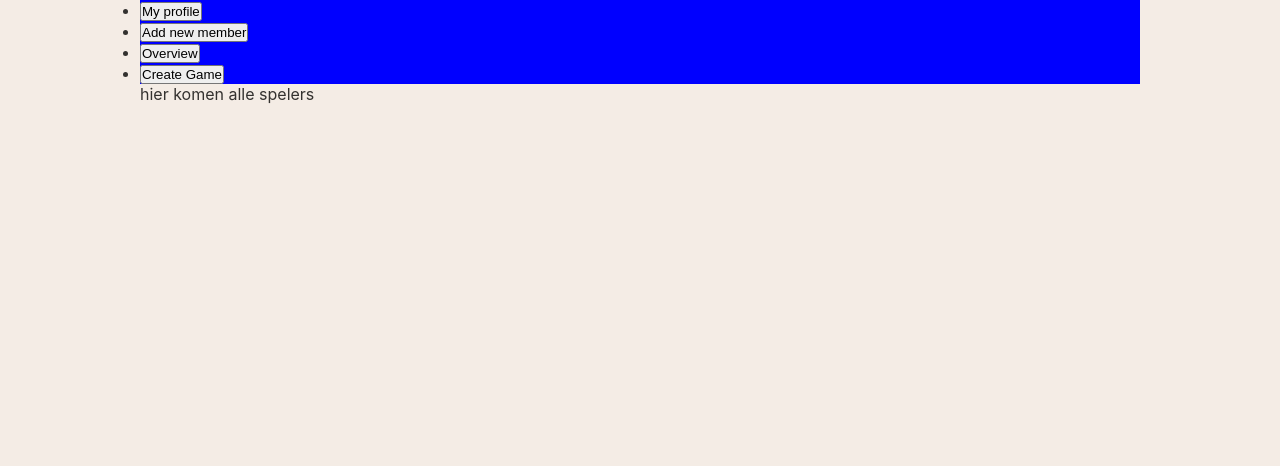
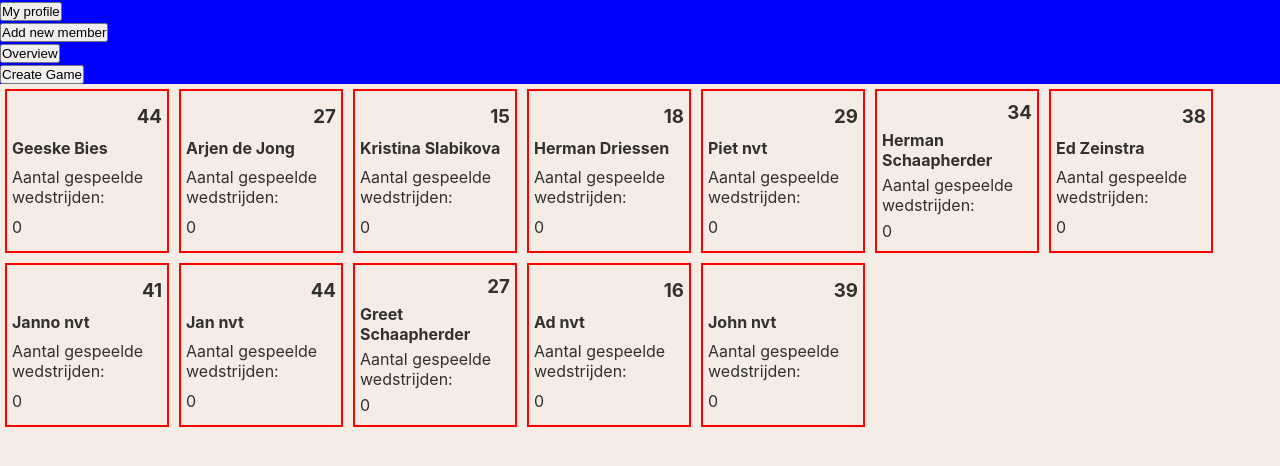
Before and after one commit to adjong87/fe-drieballen, a React (Create React App) app: page /overview in a window 1280 px wide. Shown: the top 466 px of the page. Built offline with nearby package versions, Linux system fonts and the light colour scheme; no server answers.

Commit message:
data.json aangemaakt om paginas alvast verder te stylen zonder backend verbinding tbv overview pagina

```diff
--- /dev/null
+++ b/public/data.json
@@ -0,0 +1,98 @@
+[
+  {
+    "username": "GBies",
+    "doB": 18021958,
+    "firstName": "Geeske",
+    "lastName": "Bies",
+    "aimScore": 44,
+    "playedGames": []
+  },
+  {
+    "username": "adjong87",
+    "doB": 21031987,
+    "firstName": "Arjen",
+    "lastName": "de Jong",
+    "aimScore": 27,
+    "playedGames": []
+  },
+  {
+    "username": "kslabikova",
+    "doB": 27101993,
+    "firstName": "Kristina",
+    "lastName": "Slabikova",
+    "aimScore": 15,
+    "playedGames": []
+  },
+  {
+    "username": "HermanD",
+    "doB": 12121940,
+    "firstName": "Herman",
+    "lastName": "Driessen",
+    "aimScore": 18,
+    "playedGames": []
+  },
+  {
+    "username": "Piet",
+    "doB": 18021958,
+    "firstName": "Piet",
+    "lastName": "nvt",
+    "aimScore": 29,
+    "playedGames": []
+  },
+  {
+    "username": "HermanS",
+    "doB": 21031987,
+    "firstName": "Herman",
+    "lastName": "Schaapherder",
+    "aimScore": 34,
+    "playedGames": []
+  },
+  {
+    "username": "Ed",
+    "doB": 27101993,
+    "firstName": "Ed",
+    "lastName": "Zeinstra",
+    "aimScore": 38,
+    "playedGames": []
+  },
+  {
+    "username": "Janno",
+    "doB": 12121940,
+    "firstName": "Janno",
+    "lastName": "nvt",
+    "aimScore": 41,
+    "playedGames": []
+  },
+  {
+    "username": "Jan",
+    "doB": 18021958,
+    "firstName": "Jan",
+    "lastName": "nvt",
+    "aimScore": 44,
+    "playedGames": []
+  },
+  {
+    "username": "Greet",
+    "doB": 21031987,
+    "firstName": "Greet",
+    "lastName": "Schaapherder",
+    "aimScore": 27,
+    "playedGames": []
+  },
+  {
+    "username": "Ad",
+    "doB": 27101993,
+    "firstName": "Ad",
+    "lastName": "nvt",
+    "aimScore": 16,
+    "playedGames": []
+  },
+  {
+    "username": "John",
+    "doB": 12121940,
+    "firstName": "John",
+    "lastName": "nvt",
+    "aimScore": 39,
+    "playedGames": []
+  }
+]
--- a/src/App.js
+++ b/src/App.js
@@ -7,7 +7,7 @@ import './App.css';
 import Login from "./pages/login/Login";
 import Overview from "./pages/admin/overview/Overview";
 import CreateGame from "./pages/admin/createGame/CreateGame";
-import AddMember from "./pages/admin/newMember/AddMember";
+import AddMember from "./pages/admin/addMember/AddMember";
 
 function App() {
     const {isAuth} = useContext(AuthContext);
@@ -35,7 +35,7 @@ function App() {
                     {/*<Route exact path="/login">*/}
                     {/*    <Login />*/}
                     {/*</Route>*/}
-                    {/*<Route exact path="/newMember">*/}
+                    {/*<Route exact path="/addMember">*/}
                     {/*/!*    <NewMember />*!/*/}
                     {/*</Route>*/}
                 </Switch>
--- a/src/components/navBar/NavBar.js
+++ b/src/components/navBar/NavBar.js
@@ -20,7 +20,7 @@ function NavBar() {
                         <li>
                             <button
                                 type="button"
-                                onClick={() => history.push('/newMember')}>
+                                onClick={() => history.push('/addMember')}>
                                 Add new member
                             </button>
                         </li>
--- a/src/pages/admin/newMember/AddMember.js
+++ b/src/pages/admin/addMember/AddMember.js
@@ -122,7 +122,7 @@ export default function AddMember() {
                                         pattern: {
                                             value:
                                                 /^[a-zA-Z0-9.!#$%&’*+/=?^_`{|}~-]+@[a-zA-Z0-9-]+(?:\.[a-zA-Z0-9-]+)*$/,
-                                            message: 'Invalid email address',
+                                            message: 'Dit is geen juist email adres',
                                         },
                                     })}
                                 />
@@ -179,6 +179,7 @@ export default function AddMember() {
                                         name="role"
                                         type="checkbox"
                                         value="USER"
+                                        checked="true"
                                         {...register('roles', {
                                             required: 'Dit veld is verplicht'
 
--- /dev/null
+++ b/src/pages/admin/overview/Overview.css
@@ -0,0 +1,21 @@
+.player-profile-container {
+    display: flex;
+    flex-direction: row;
+    flex-wrap: wrap;
+}
+
+.player-profile-card{
+    display: flex;
+    flex-direction: column;
+    width: 150px;
+    height: 150px;
+    border: 2px solid red;
+    justify-content: space-evenly;
+    margin: 5px;
+    padding: 5px;
+}
+
+.aimScore{
+    display: flex;
+    justify-content: flex-end;
+}
--- a/src/pages/admin/overview/Overview.js
+++ b/src/pages/admin/overview/Overview.js
@@ -1,36 +1,67 @@
 import React from 'react';
 import {useEffect, useState} from 'react';
 import axios from "axios";
+import './Overview.css'
 
 function Overview() {
+    // const [playersData, setPlayersData] = useState([{}]);
+    //
+    // async function fetchData() {
+    //     try {
+    //         const result = await axios.get(`http://localhost:8082/members/`)
+    //         setPlayersData(result.data);
+    //         console.log(playersData)
+    //     } catch (e) {
+    //         console.error(e);
+    //         console.log(e.response.data)
+    //     }
+    // }
+    //
+    // useEffect(() => {
+    //     fetchData()
+    // }, []);
 
-    const [playersData, setPlayersData] = useState([{}]);
 
-    async function fetchData() {
-        try {
-            const result = await axios.get(`http://localhost:8082/members/`)
-            setPlayersData(result.data);
-            console.log(playersData)
-        } catch (e) {
-            console.error(e);
-            console.log(e.response.data)
+    const [data, setData] = useState([]);
+    const getData = () => {
+        fetch('data.json'
+            , {
+                headers: {
+                    'Content-Type': 'application/json',
+                    'Accept': 'application/json'
                 }
             }
+        )
+            .then(function (response) {
+                console.log(response)
+                return response.json();
+            })
+            .then(function (myJson) {
+                console.log(myJson);
+                setData(myJson)
+            });
+    }
+    useEffect(() => {
+        getData()
+    }, [])
 
-    useEffect(() => {
-        fetchData()
-    }, []);
 
     return (
+
         <>
-            {playersData ? playersData.map((player) => {
-                    return <div className="player-profile-container">
-                        hier komen alle spelers
+            <div className="player-profile-container">
+                {data ? data.map((player) => {
+                        return <div className="player-profile-card">
+                            <span className="aimScore"><h3>{player.aimScore}</h3></span>
+                            <span><strong>{player.firstName} {player.lastName}</strong></span>
+                            <span>Aantal gespeelde wedstrijden:</span>
+                            <span> {player.playedGames.length}</span>
                         </div>
                     })
                     :
                     <div>en anders dit</div>
                 }
+            </div>
         </>
     );
 }
```
Also changed, not shown: src/pages/admin/newMember/NewMember.js (deleted, +0 -174 lines), src/pages/admin/addMember/AddMember.css (renamed from src/pages/admin/newMember/AddMember.css). Lines whose indentation alone changed are shown as unchanged.
